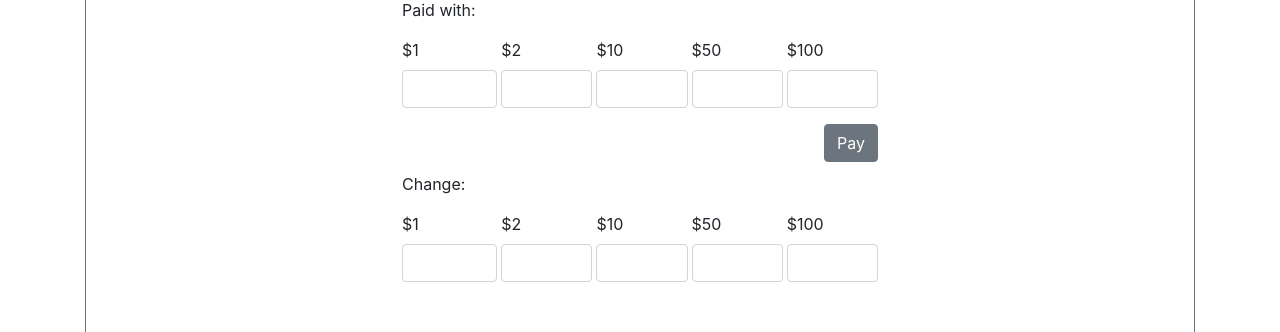
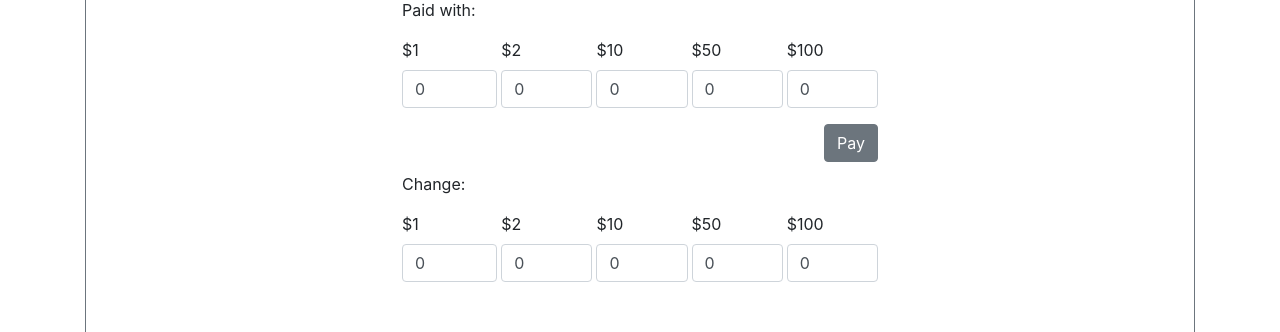
Before and after one commit to Gonzasestopal/apli, an Angular app in the folder client/: page / in a window 1280 px wide. Shown: the part 521-853 px from the top of the page. Built offline with nearby package versions, Linux system fonts and the light colour scheme; no server answers.

Commit message:
commented functions, optimized code

```diff
--- a/client/src/app/app.component.html
+++ b/client/src/app/app.component.html
@@ -6,49 +6,22 @@
   <form class="mt-4">
 
     <div class="form-row">
-      <div class="form-group col-4">
+      <div *ngFor="let number of [1,2,5]" class="form-group col-4">
         <div class="input-group">
           <input type="text" class="form-control">
           <div class="input-group-append">
-            <input class="form-control" type="number" value="1" disabled>
-          </div>
-        </div>
-      </div>
-
-      <div class="form-group col-4">
-        <div class="input-group">
-          <input type="text" class="form-control">
-          <div class="input-group-append">
-            <input class="form-control" type="number" value="2" disabled>
-          </div>
-        </div>
-      </div>
-
-      <div class="form-group col-4">
-        <div class="input-group">
-          <input type="text" class="form-control">
-          <div class="input-group-append">
-            <input class="form-control" type="number" value="5" disabled>
+            <input class="form-control" type="number" min="0" value="{{number}}" disabled>
           </div>
         </div>
       </div>
     </div>
 
     <div class="form-row">
-      <div class="form-group col-4">
+      <div *ngFor="let number of [50,100]" class="form-group col-4">
         <div class="input-group">
           <input type="text" class="form-control">
           <div class="input-group-append">
-            <input class="form-control" type="number" value="50" disabled>
-          </div>
-        </div>
-      </div>
-
-      <div class="form-group col-4">
-        <div class="input-group">
-          <input type="text" class="form-control">
-          <div class="input-group-append">
-            <input class="form-control" type="number" value="100" disabled>
+            <input class="form-control" type="number" min="0" value="{{number}}" disabled>
           </div>
         </div>
       </div>
@@ -67,36 +40,46 @@
 
           <div class="border border-secondary p-4">
               <p>Access time:</p>
-              <input type="text" class="form-control" value='{{access_time | date: "H:mm"}}' disabled>
-              <p class="font-weight-bold mt-2">Total cost: {{total_cost}}</p>
+              <input type="text" class="form-control" value='{{accessTime | date: "H:mm"}}' disabled>
+              <p class="font-weight-bold mt-2">Total cost: {{totalCost}}</p>
           </div>
 
           <p class="mt-5">Paid with:</p>
 
+
+          <div *ngIf="!validPayment" class="alert alert-danger" role="alert">
+            Please insert a valid payment.
+          </div>
+
+          <div *ngIf="hasChange" class="alert alert-success" role="alert">
+            Heres your change.
+          </div>
+
           <div class="form-row m-0">
+
             <div class="form-group" style="width:20%">
               <label for="name" class="control-label">$1</label>
-              <input class="form-control" name="pay1" type="number" #oneChangeInput>
+              <input class="form-control" name="pay1" type="number" min="0" #oneChangeInput value="0" >
             </div>
 
             <div class="form-group pl-1" style="width:20%">
               <label for="name" class="control-label">$2</label>
-              <input class="form-control" name="pay2" type="number" #twoChangeInput>
+              <input class="form-control" name="pay2" type="number" min="0" #twoChangeInput value="0" >
             </div>
 
             <div class="form-group pl-1" style="width:20%">
               <label for="name" class="control-label">$10</label>
-              <input class="form-control" name="pay3" type="number" #tenChangeInput>
+              <input class="form-control" name="pay3" type="number" min="0" #tenChangeInput value="0" >
             </div>
 
             <div class="form-group pl-1" style="width:20%">
               <label for="name" class="control-label">$50</label>
-              <input class="form-control"name="pay4" type="number" #fiftyChangeInput>
+              <input class="form-control"name="pay4" type="number" min="0" #fiftyChangeInput value="0" >
             </div>
 
             <div class="form-group pl-1" style="width:20%">
               <label for="name" class="control-label">$100</label>
-              <input class="form-control" name="pay5" type="number" #hundredChangeInput>
+              <input class="form-control" name="pay5" type="number" min="0" #hundredChangeInput value="0" >
             </div>
           </div>
 
@@ -107,27 +90,27 @@
           <div class="form-row m-0">
             <div class="form-group" style="width:20%">
               <label for="name" class="control-label">$1</label>
-              <input class="form-control" type="number" #availableChangeOne value="{{availableChange?.one}}">
+              <input class="form-control" type="number" min="0" #availableChangeOne value="0">
             </div>
 
             <div class="form-group pl-1" style="width:20%">
               <label for="name" class="control-label">$2</label>
-              <input class="form-control" type="number" #availableChangeTwo value="{{availableChange?.two}}">
+              <input class="form-control" type="number" min="0" #availableChangeTwo value="0">
             </div>
 
             <div class="form-group pl-1" style="width:20%">
               <label for="name" class="control-label">$10</label>
-              <input class="form-control" type="number" #availableChangeTen value="{{availableChange?.ten}}">
+              <input class="form-control" type="number" min="0" #availableChangeTen value="0">
             </div>
 
             <div class="form-group pl-1" style="width:20%">
               <label for="name" class="control-label">$50</label>
-              <input class="form-control" type="number" #availableChangeFifty value="{{availableChange?.fifty}}">
+              <input class="form-control" type="number" min="0" #availableChangeFifty value="0">
             </div>
 
             <div class="form-group pl-1" style="width:20%">
               <label for="name" class="control-label">$100</label>
-              <input class="form-control" type="number" #availableChangeHundred value="{{availableChange?.hundred}}">
+              <input class="form-control" type="number" min="0" #availableChangeHundred value="0">
             </div>
           </div>
 
--- a/client/src/app/app.component.ts
+++ b/client/src/app/app.component.ts
@@ -24,20 +24,33 @@ export class AppComponent {
   @ViewChild('hundredChangeInput') hundredChangeInput;
 
 
-  public total_cost : number;
+  public totalCost : number;
+
+  public validPayment: boolean = true;
+
+  public hasChange: boolean;
+
+  public accessTime: Date;
+
+  public now: Date;
 
   public availableChange: any = {}
 
-  public now: Date;
-
-  public access_time: Date;
+  updatePayment() { }
 
   savePayment(oneChangeInput, twoChangeInput, tenChangeInput, fiftyChangeInput, hundredChangeInput) {
-    let payment = oneChangeInput.value * 1 + twoChangeInput.value * 2 + tenChangeInput.value * 10 + fiftyChangeInput.value * 50 + hundredChangeInput.value * 100;
-    if (payment < this.total_cost) {
-      console.log('Not enough')
+
+    let payment = parseInt(this.oneChangeInput.nativeElement.value) * 1 + parseInt(this.twoChangeInput.nativeElement.value) * 2 + parseInt(this.tenChangeInput.nativeElement.value) * 10 + parseInt(this.fiftyChangeInput.nativeElement.value) * 50 + parseInt(this.hundredChangeInput.nativeElement.value) * 100;
+
+    if (payment < this.totalCost) {
+      this.validPayment = false;
+      this.hasChange = false;
+      return
     } else {
-      this.appService.savePayment(oneChangeInput.value, twoChangeInput.value, tenChangeInput.value, fiftyChangeInput.value, hundredChangeInput.value, this.total_cost)
+      this.validPayment = true;
+    }
+
+    this.appService.savePayment(oneChangeInput.value, twoChangeInput.value, tenChangeInput.value, fiftyChangeInput.value, hundredChangeInput.value, this.totalCost)
       .subscribe(res => {
         this.availableChangeOne.nativeElement.value = res["oneChange"];
         this.availableChangeTwo.nativeElement.value = res["twoChange"];
@@ -45,18 +58,24 @@ export class AppComponent {
         this.availableChangeFifty.nativeElement.value = res["fiftyChange"];
         this.availableChangeHundred.nativeElement.value = res["hundredChange"];
 
-          this.oneChangeInput.nativeElement.value = "";
-          this.twoChangeInput.nativeElement.value = "";
-          this.tenChangeInput.nativeElement.value = "";
-          this.fiftyChangeInput.nativeElement.value = "";
-          this.hundredChangeInput.nativeElement.value = "";
+        if (parseInt(res['oneChange']) || parseInt(res['twoChange']) || parseInt(res['tenChange']) || parseInt(res['fiftyChange']) || parseInt(res['hundredChange'])) {
+          this.hasChange = true;
+        }
+
+
+        this.oneChangeInput.nativeElement.value = 0;
+        this.twoChangeInput.nativeElement.value = 0;
+        this.tenChangeInput.nativeElement.value = 0;
+        this.fiftyChangeInput.nativeElement.value = 0;
+        this.hundredChangeInput.nativeElement.value = 0;
 
         this.appService.getChange()
       })
-    }
+
   }
 
   ngOnInit() {
+
     this.appService.getChange()
       .subscribe(res => {
         this.availableChange = res
@@ -70,13 +89,11 @@ export class AppComponent {
 
     this.now = new Date();
 
-    let access_time = new Date()
+    this.accessTime = new Date(new Date().setHours(this.now.getHours() - (Math.floor(Math.random() * 6) + 1) ))
 
-    this.access_time = new Date(access_time.setHours(this.now.getHours() - (Math.floor(Math.random() * 6) + 1) ))
+    let diff: number = Math.abs(this.now.getTime() -  this.accessTime.getTime()) / 36e5;
 
-    let diff: number = Math.abs(this.now.getTime() -  this.access_time.getTime()) / 36e5;
-
-    this.total_cost =  diff * HOUR_PRICE
+    this.totalCost =  diff * HOUR_PRICE
 
     setInterval(() => {
       this.now = new Date()
```
Also changed, not shown: 1 other file (tests, documents, lock files or other folders). Lines whose indentation alone changed are shown as unchanged.
